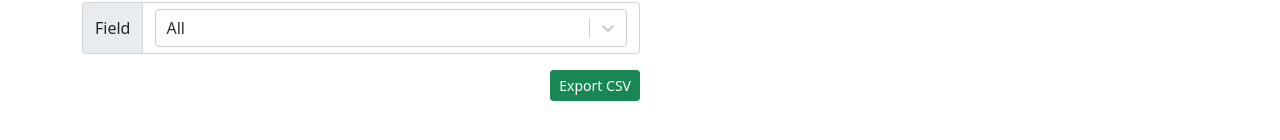
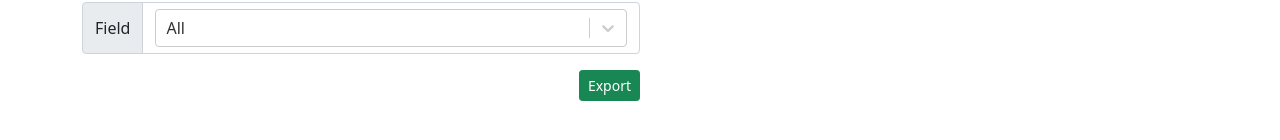
Before and after one commit to yul-klj/laravel-assessment, a React (Create React App) app in the folder frontend/: page /export in a window 1280 px wide. Shown: the part 180-320 px from the top of the page. Built offline with nearby package versions, Linux system fonts and the light colour scheme.

Commit message:
Adds recursive checking on export if the url is not exist yet, and rename button label

```diff
--- a/frontend/src/components/Export.js
+++ b/frontend/src/components/Export.js
@@ -37,9 +37,7 @@ const Export = (props) => {
         }
       })
       .then(async (exportedId) => {
-        setTimeout(() => {
-          retrieveExport(exportedId)
-        }, 1000)
+        retrieveExport(exportedId)
       })
       .catch((e) => {
         console.log(e)
@@ -62,6 +60,11 @@ const Export = (props) => {
       const resData = await response
       if (resData.data.content.data.location) {
         downloadByUrl(resData.data.content.data.location)
+      } else {
+        // Recursive check on Export url
+        setTimeout(() => {
+          retrieveExport(exportedId)
+        }, 2000)
       }
     })
     .catch((e) => {
@@ -101,7 +104,7 @@ const Export = (props) => {
 
       <div className="w-50 text-end" role="group">
         <button className="btn btn-sm btn-success" onClick={generateExport}>
-          Export CSV
+          Export
         </button>
       </div>
     </div>
```
